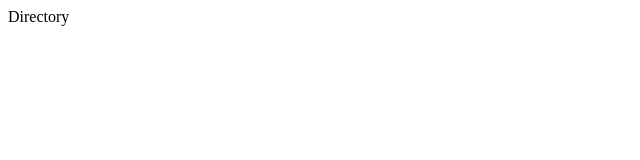
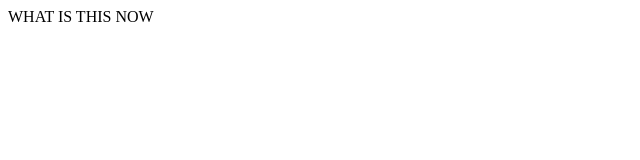
Before and after one commit to joselohub/portafolio, a plain HTML site: page index.html in a window 1280 px wide. Shown: the whole page, without its empty margins (0-640 px from the left). Drawn offline with Linux system fonts and the light colour scheme.

Commit message:
SECOND UPDATE

```diff
--- a/index.html
+++ b/index.html
@@ -4,9 +4,9 @@
     <meta charset="UTF-8">
     <meta http-equiv="X-UA-Compatible" content="IE=edge">
     <meta name="viewport" content="width=device-width, initial-scale=1.0">
-    <title>Directory</title>
+    <title>PORTAFOLIO</title>
 </head>
 <body>
-    Directory
+    WHAT IS THIS NOW
 </body>
 </html>
```
